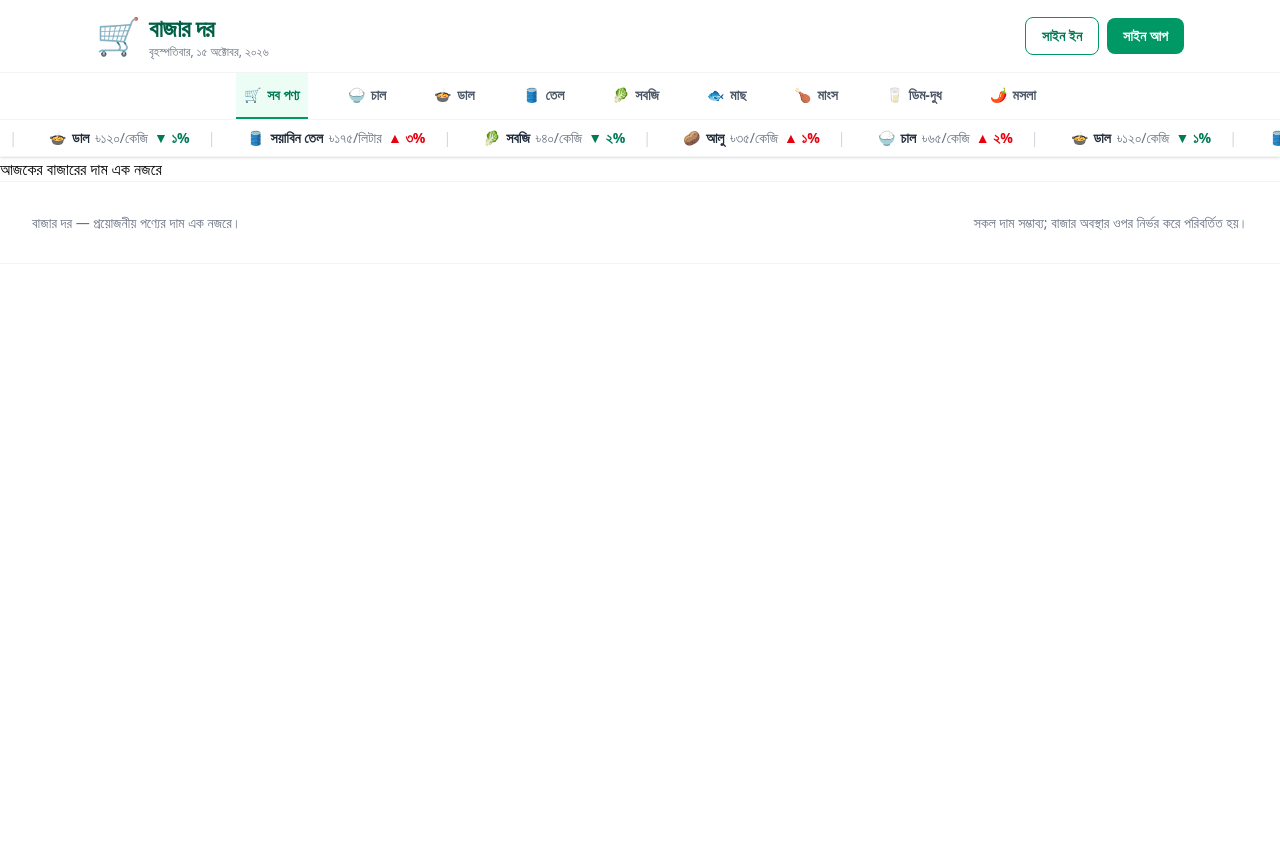
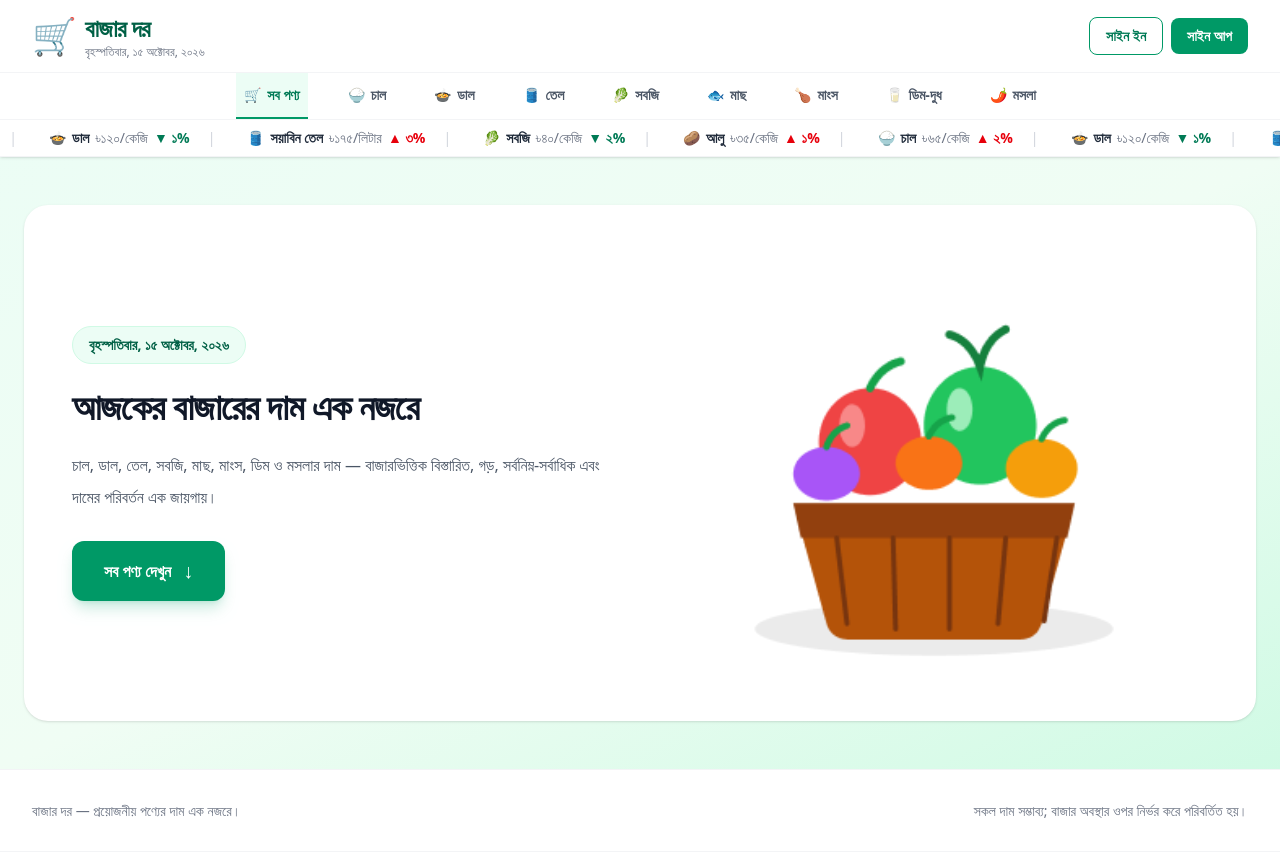
Before and after one commit to naifulnaife/A7_BazarDor, a Next.js app: page / in a window 1280 px wide. Shown: the top 856 px of the page. Before the commit the page ends 800 px from the top, so only its background shows below. Built offline with nearby package versions, Linux system fonts and the light colour scheme.

Commit message:
Banner Component Added

```diff
--- a/src/app/page.tsx
+++ b/src/app/page.tsx
@@ -1,9 +1,10 @@
+import Banner from "@/components/Banner";
 
 
 export default function Home() {
   return (
     <div>
-     আজকের বাজারের দাম এক নজরে
+     <Banner></Banner>
     </div>
   );
 }
--- /dev/null
+++ b/src/components/Banner.tsx
@@ -0,0 +1,64 @@
+
+import Image from "next/image";
+import Link from "next/link";
+
+const today = new Intl.DateTimeFormat("bn-BD", {
+  weekday: "long",
+  day: "numeric",
+  month: "long",
+  year: "numeric",
+}).format(new Date());
+
+export default function Banner() {
+  return (
+
+    <section className="bg-gradient-to-br from-emerald-50 via-green-50 to-emerald-100 px-4 py-8 sm:px-6 sm:py-12">
+
+      <div className="container mx-auto  overflow-hidden rounded-3xl bg-white shadow-sm">
+        <div className="grid items-center  gap-8 px-5 py-8 sm:px-8 sm:py-12 md:grid-cols-2 md:gap-10 md:px-10 lg:px-12">
+
+          <div className="order-2 md:order-1">
+            <div className="mb-5 inline-flex items-center gap-2 rounded-full border border-emerald-100 bg-emerald-50 px-4 py-2 text-xs font-semibold text-emerald-800 sm:text-sm">
+              {today}
+            </div>
+
+            <h1 className="text-2xl font-extrabold leading-tight tracking-tight text-gray-900 sm:text-3xl lg:text-4xl">
+              আজকের বাজারের দাম এক নজরে
+            </h1>
+
+            <p className="mt-5 max-w-xl text-sm leading-7 text-gray-600 sm:text-base sm:leading-8">
+              চাল, ডাল, তেল, সবজি, মাছ, মাংস, ডিম ও মসলার দাম —
+              বাজারভিত্তিক বিস্তারিত, গড়, সর্বনিম্ন-সর্বাধিক এবং
+              দামের পরিবর্তন এক জায়গায়।
+            </p>
+
+            <Link
+              href="/#সব-পণ্য"
+              className="mt-7 inline-flex items-center gap-3 rounded-xl bg-emerald-600 px-6 py-3 text-sm font-bold text-white shadow-lg shadow-emerald-600/20 transition hover:-translate-y-0.5 hover:bg-emerald-700 sm:px-8 sm:py-4 sm:text-base"
+            >
+              সব পণ্য দেখুন
+              <span aria-hidden="true" className="text-xl">↓</span>
+            </Link>
+
+          </div>
+
+
+          <div className="order-1 md:order-2">
+            <div className="relative mx-auto w-full max-w-lg">
+              <div className="absolute inset-4 rounded-full" />
+
+              <Image
+                src="/bazar-hero.png"
+                alt="তাজা সবজি ও নিত্যপ্রয়োজনীয় বাজারের পণ্য"
+                width={700}
+                height={700}
+                priority
+                className="relative h-64 w-full rounded-2xl object-cover sm:h-80 md:h-[420px]"
+              />
+            </div>
+          </div>
+        </div>
+      </div>
+    </section>
+  );
+}
--- a/src/components/Navbar.tsx
+++ b/src/components/Navbar.tsx
@@ -40,7 +40,7 @@ export default function Navbar() {
   return (
     <header className="sticky top-0 z-50 border-b border-gray-100 bg-white shadow-sm">
 
-      <div className="mx-auto flex max-w-6xl items-center justify-between gap-3 px-3 py-3 sm:px-6 lg:px-8">
+      <div className="mx-auto container flex  items-center justify-between gap-3 px-3 py-3 sm:px-6 lg:px-8">
         <Link href="/" className="flex min-w-0 items-center gap-2">
           <span className="text-3xl sm:text-4xl">🛒</span>
 
```
Also changed, not shown: public/bazar-hero.png (added), public/logo-icon.png (added).
